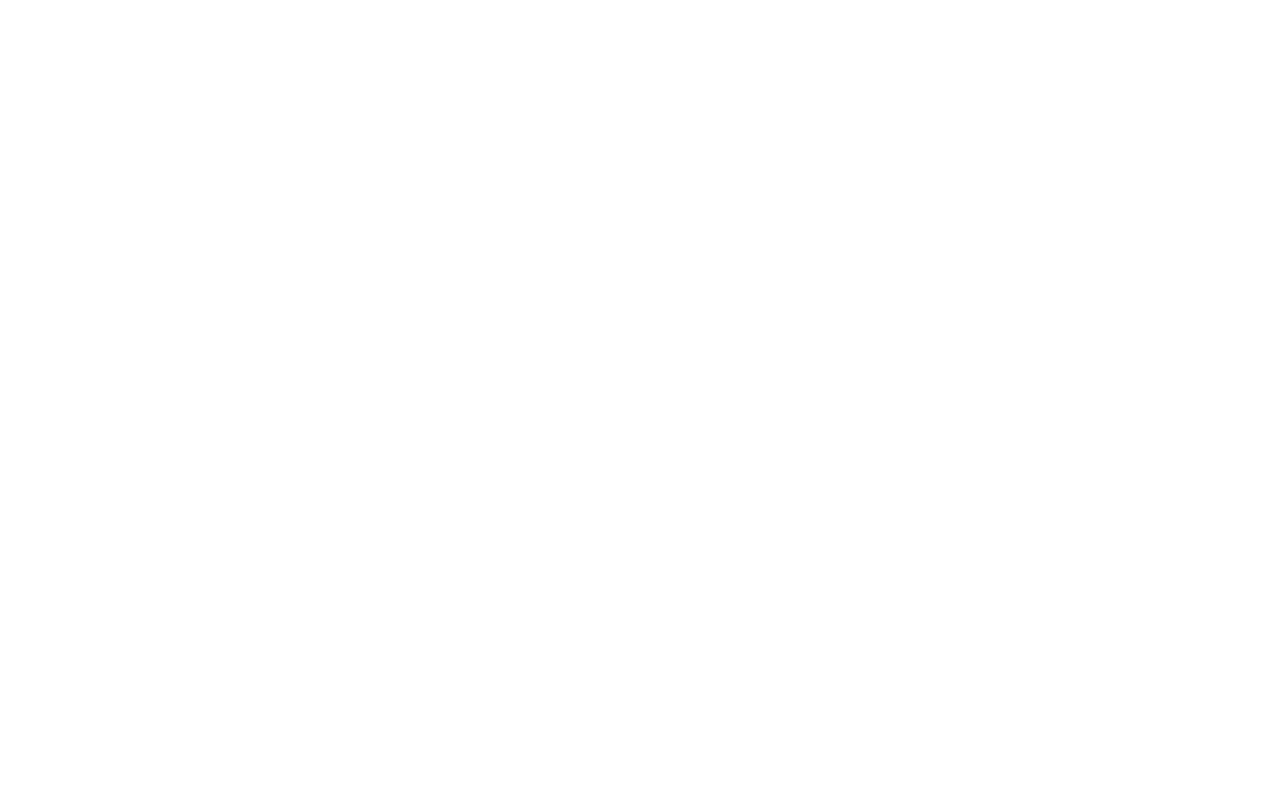
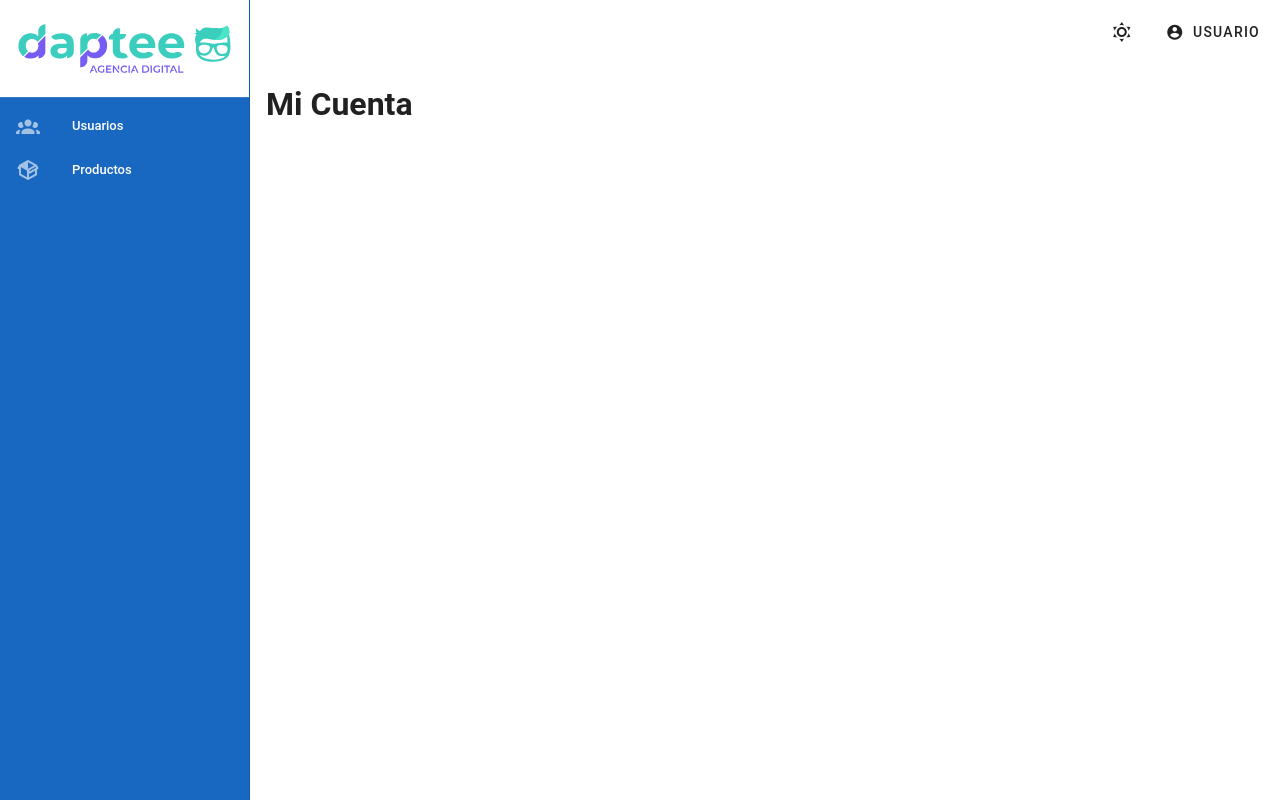
Before and after one commit to MartinB1989/daptee-tech-test, a Nuxt app: page /profile in a window 1280 px wide. Before the commit this address had no page. Built offline with nearby package versions, Linux system fonts and the light colour scheme.

Commit message:
ajustes varios tontos

```diff
--- a/layouts/dashboard.vue
+++ b/layouts/dashboard.vue
@@ -8,7 +8,7 @@
       width="250"
       color="primary"
     >
-      <div class="d-flex justify-center pa-4">
+      <div class="d-flex justify-center pa-4 bg-white">
         <v-img
           src="/logo-daptee.svg"
         />
@@ -46,7 +46,7 @@
         single-line
         hide-details
         class="mx-4"
-        :style="{ 'max-width': mdAndUp ? '400px' : '200px' }"
+        :class="{ 'search-responsive': !mdAndUp }"
         clearable
         @click:clear="searchStore.resetSearch"
       />
@@ -190,14 +190,14 @@
 ]
 
 const userMenuItems = [
-  { title: 'Perfil', icon: 'mdi-account', action: 'profile' },
+  { title: 'Mi Cuenta', icon: 'mdi-account', action: 'profile' },
   { title: 'Cerrar sesión', icon: 'mdi-logout', action: 'logout' },
 ]
 
 const handleUserMenuClick = (action: string) => {
   switch (action) {
     case 'profile':
-      // Navegar al perfil
+      router.push('/profile')
       break
     case 'logout':
       authStore.logout()
@@ -215,4 +215,16 @@
   z-index: 1000;
   max-width: 400px;
 }
+
+.search-responsive {
+  width: 100%;
+  max-width: 100% !important;
+}
+
+@media (max-width: 600px) {
+  .mx-4.search-responsive {
+    margin-left: 8px !important;
+    margin-right: 8px !important;
+  }
+}
 </style>
--- a/middleware/auth.global.ts
+++ b/middleware/auth.global.ts
@@ -2,7 +2,7 @@
 
 export default defineNuxtRouteMiddleware((to) => {
   const authStore = useAuthStore()
-  const isAuthenticated = authStore.isAuthenticated // Usa el getter que ya tienes
+  const isAuthenticated = authStore.isAuthenticated
 
   const protectedRoutes = ['/users', '/products'] // Rutas que requieren autenticación
 
@@ -16,7 +16,7 @@
     }
   }
 
-  // Opcional: Si el usuario YA está autenticado e intenta acceder a la página de login ('/')
+  // Si el usuario YA está autenticado e intenta acceder a la página de login ('/')
   if (to.path === '/' && isAuthenticated) {
     // Redirigirlo a una página por defecto para usuarios logueados, por ejemplo '/users'
     return navigateTo('/users')
--- a/pages/products/index.vue
+++ b/pages/products/index.vue
@@ -6,6 +6,7 @@
         :headers="headers"
         :items="filteredProducts"
         :items-per-page="5"
+        items-per-page-text="Productos por página"
         :loading="loading"
         loading-text="Cargando productos..."
         class="elevation-1"
--- /dev/null
+++ b/pages/profile/index.vue
@@ -0,0 +1,11 @@
+<template>
+  <div>
+    <h1>Mi Cuenta</h1>
+  </div>
+</template>
+
+<script setup lang="ts">
+definePageMeta({
+  layout: 'dashboard'
+})
+</script>
--- a/pages/users/index.vue
+++ b/pages/users/index.vue
@@ -6,6 +6,7 @@
         :headers="headers"
         :items="filteredUsers"
         :items-per-page="5"
+        items-per-page-text="Usuarios por página"
         :loading="loading"
         loading-text="Cargando usuarios..."
         class="elevation-1"
```
